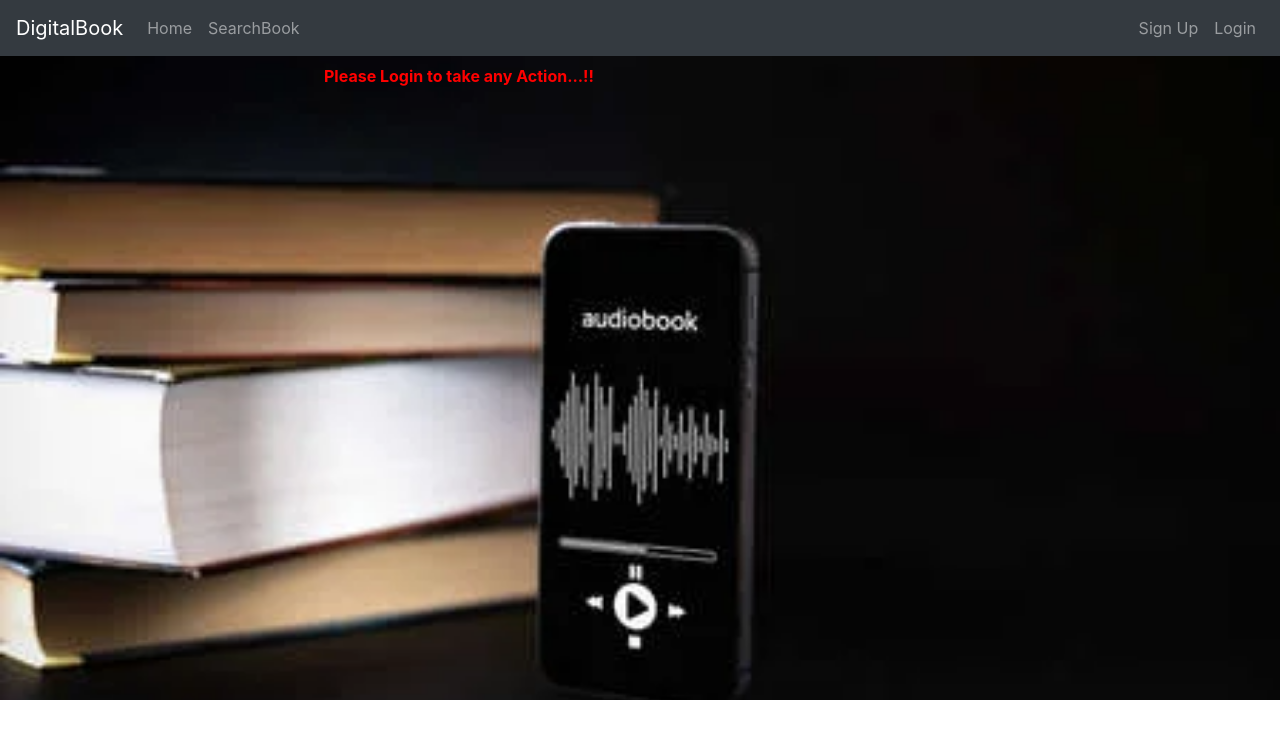
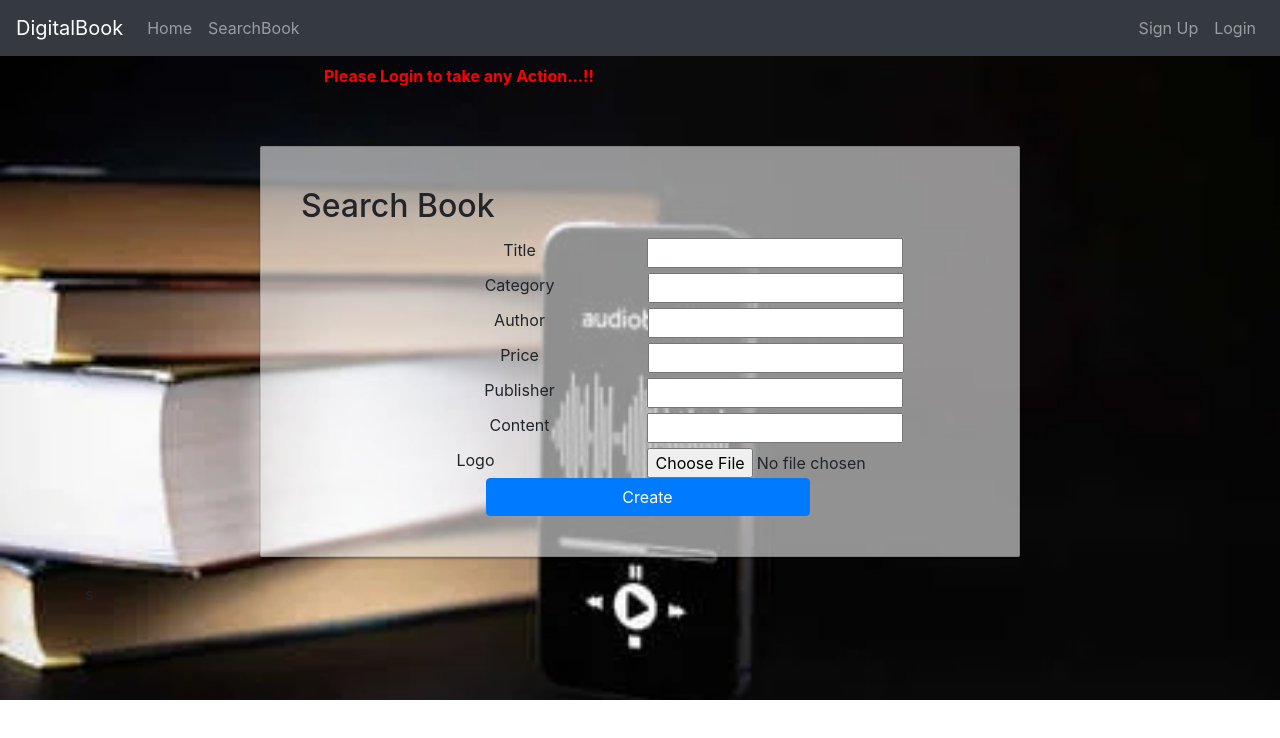
Before and after one commit to VSupekar1111/Digital-Books, an Angular app in the folder Digital-Books-Client/: page /createbook in a window 1280 px wide. Before the commit this address led to /. Shown: the top 738 px of the page. Built offline with nearby package versions, Linux system fonts and the light colour scheme.

Commit message:
Createbook and Createdbooks component added

```diff
--- a/Digital-Books-Client/src/app/_services/user.service.ts
+++ b/Digital-Books-Client/src/app/_services/user.service.ts
@@ -10,6 +10,7 @@ const TOKEN_HEADER_KEY = 'Authorization';
   providedIn: 'root'
 })
 export class UserService {
+
 
 
   pathvariable="";
@@ -85,6 +86,9 @@ this.isfirstPathVariable=false;
   getSubscribedBooks(userid: string | undefined) {
    return this.http.get(API_URL + 'readers/'+userid+'/books', { responseType: 'text' });
   }
+  //getAuthorBooks(userid: string | undefined) {
+    //return this.http.get(API_URL + 'author/'+userid+'/books', { responseType: 'text' });
+ // }
 
   UnsubcribeBook(userid: string | undefined, subscribeId: number) {
     const httpOptions = {
@@ -96,5 +100,25 @@ this.isfirstPathVariable=false;
     }, httpOptions);
   }
 
+  createBook(userid:number,title: string, category: string, author: string, price: string, publisher: string, content: string) {
+    const httpOptions = {
+      headers: new HttpHeaders({ 'Content-Type': 'application/json'})
+    };
+    let url='author/'+userid+'/books';
+    console.log(API_URL+url);
+    return this.http.post(API_URL+ url, {
+      title,
+      category,
+      author,
+      price,
+      publisher,
+      content
+    }, httpOptions);
+  }
+
+  getAuthorBooks(userid: string | undefined) {
+    console.log("API:"+API_URL + 'author/'+userid+'/books');
+    return this.http.get(API_URL + 'author/'+userid+'/books', { responseType: 'text' });
+  }
 
 }
--- a/Digital-Books-Client/src/app/app-routing.module.ts
+++ b/Digital-Books-Client/src/app/app-routing.module.ts
@@ -7,6 +7,8 @@ import { HomeComponent } from './home/home.component';
 import { ProfileComponent } from './profile/profile.component';
 import { SearchbookComponent } from './searchbook/searchbook.component';
 import { SubscribedbooksComponent } from './subscribedbooks/subscribedbooks.component';
+import { CreatebookComponent } from './createbook/createbook.component';
+import { CreatedbooksComponent } from './createdbooks/createdbooks.component';
 
 const routes: Routes = [
   { path: 'home', component: HomeComponent },
@@ -15,6 +17,8 @@ const routes: Routes = [
   { path: 'profile', component: ProfileComponent },
   { path: 'search', component: SearchbookComponent },
   { path: 'subscribedbooks', component: SubscribedbooksComponent },
+  {path: 'createbook',component:CreatebookComponent},
+  {path: 'createdbooks',component:CreatedbooksComponent},
   { path: '', redirectTo: 'home', pathMatch: 'full' }
 ];
 
--- a/Digital-Books-Client/src/app/app.component.html
+++ b/Digital-Books-Client/src/app/app.component.html
@@ -12,7 +12,7 @@
         <a href="/createbook" class="nav-link" routerLink="createbook">CreateBook</a>
       </li>
       <li class="nav-item" *ngIf="showAuthorBoard">
-        <a href="/createbook" class="nav-link" routerLink="#">CreatedBooks</a>
+        <a href="/createdbooks" class="nav-link" routerLink="createdbooks">CreatedBooks</a>
       </li>
       <li class="nav-item" *ngIf="showReaderBoard">
         <a href="/subscribedbooks" class="nav-link" routerLink="subscribedbooks">SubscribedBooks</a>
@@ -43,7 +43,7 @@
   <div class="holder" *ngIf="!isLoggedIn">
     <div class="message"><b>Please Login to take any Action...!!</b></div>
   </div>
-  <div class="">
+  <div class="container">
     <router-outlet></router-outlet>
   </div>
 </div>
--- a/Digital-Books-Client/src/app/app.module.ts
+++ b/Digital-Books-Client/src/app/app.module.ts
@@ -13,6 +13,8 @@ import { ProfileComponent } from './profile/profile.component';
 import { authInterceptorProviders } from './_helpers/auth.interceptor';
 import { SearchbookComponent } from './searchbook/searchbook.component';
 import { SubscribedbooksComponent } from './subscribedbooks/subscribedbooks.component';
+import { CreatebookComponent } from './createbook/createbook.component';
+import { CreatedbooksComponent } from './createdbooks/createdbooks.component';
 
 @NgModule({
   declarations: [
@@ -22,7 +24,9 @@ import { SubscribedbooksComponent } from './subscribedbooks/subscribedbooks.comp
     HomeComponent,
     ProfileComponent,
     SearchbookComponent,
-    SubscribedbooksComponent
+    SubscribedbooksComponent,
+    CreatebookComponent,
+    CreatedbooksComponent
   ],
   imports: [
     BrowserModule,
--- /dev/null
+++ b/Digital-Books-Client/src/app/createbook/createbook.component.css
@@ -0,0 +1,36 @@
+.card-container.card {
+    max-width: 760px !important;
+    padding: 40px 40px;
+  }
+
+  .card {
+    background-color: #f7f7f794;
+    padding: 20px 25px 30px;
+    margin: 0 auto 25px;
+    margin-top: 50px;
+    -moz-border-radius: 2px;
+    -webkit-border-radius: 2px;
+    border-radius: 2px;
+    -moz-box-shadow: 0px 2px 2px rgba(0, 0, 0, 0.3);
+    -webkit-box-shadow: 0px 2px 2px rgba(0, 0, 0, 0.3);
+    box-shadow: 0px 2px 2px rgba(0, 0, 0, 0.3);
+  }
+
+  .row{
+    padding-top: 5px;
+    padding-left: 15px;
+    margin: auto;
+
+   }
+
+   .fields{
+    width: 50%;
+    padding-top: 0px;
+  }
+  input{
+    width: auto;
+  }
+
+  .success{
+    color: green;
+  }
--- /dev/null
+++ b/Digital-Books-Client/src/app/createbook/createbook.component.html
@@ -0,0 +1,75 @@
+<div class="card card-container">
+    <h2>Search Book</h2>
+<div class="row" >
+  <div class="fields">
+     Title
+   </div>
+   <div class="fields">
+      <input [(ngModel)]= "book.title">
+   </div>
+   </div>
+   <div class="row" >
+    <div class="fields">
+       Category
+     </div>
+     <div class="fields">
+        <input [(ngModel)]= "book.category">
+     </div>
+     </div>
+
+   <div class="row" >
+   <div class="fields">
+      Author
+    </div>
+    <div class="fields">
+        <input [(ngModel)]= "book.author" readonly="true">
+    </div>
+    </div>
+    <div class="row" >
+    <div class="fields">
+      Price
+    </div>
+    <div class="fields">
+      <input [(ngModel)]= "book.price">
+    </div>
+    </div>
+    <div class="row" >
+    <div class="fields">
+     Publisher
+    </div>
+    <div class="fields">
+      <input [(ngModel)]= "book.publisher">
+    </div>
+    </div>
+    <div class="row" >
+    <div class="fields">
+        Content
+       </div>
+       <div class="fields">
+         <input [(ngModel)]= "book.content">
+       </div>
+       </div>
+       <div class="row" >
+        <div class="fields">
+           Logo
+         </div>
+         <div class="fields">
+            <input type="file" >
+         </div>
+         </div>
+
+     <div class="row fields" ><button class="btn btn-primary btn-block" (click)="createBook()">
+        Create
+      </button>
+    </div>
+ <div class="success" *ngIf="!isCreateBookFailed && message != ''">{{message}}</div>
+    <div
+    class="alert alert-danger"
+    role="alert"
+    *ngIf="isCreateBookFailed"
+  >
+   Failed: {{ errorMessage }}
+  </div>
+
+
+</div>s
--- /dev/null
+++ b/Digital-Books-Client/src/app/createbook/createbook.component.ts
@@ -0,0 +1,54 @@
+import { Component, OnInit } from '@angular/core';
+import { TokenStorageService } from '../_services/token-storage.service';
+import { UserService } from '../_services/user.service';
+
+@Component({
+  selector: 'app-createbook',
+  templateUrl: './createbook.component.html',
+  styleUrls: ['./createbook.component.css']
+})
+export class CreatebookComponent implements OnInit {
+  isCreateBookFailed=false;
+  isLoggedIn=false;
+  errorMessage="";
+  message="";
+  userId=0;
+
+
+ book={
+  category:"",
+  title:"",
+  author:"",
+  price:"",
+  publisher:"",
+  content:""
+ }
+  constructor(private userService: UserService, private tokenStorageService: TokenStorageService) { }
+
+  ngOnInit(): void {
+    this.isLoggedIn = !!this.tokenStorageService.getToken();
+
+    if (this.isLoggedIn) {
+      const user = this.tokenStorageService.getUser();
+      this.userId = user.id;
+      this.book.author=user.username;
+    }
+  }
+
+  createBook():void{
+    console.log("Creating Book");
+    this.userService.createBook(this.userId,this.book.title,this.book.category,this.book.author,this.book.price,this.book.publisher,this.book.content).subscribe(
+     data => {
+       this.isCreateBookFailed=false;
+       this.message="Book Created Id:"+data;
+       console.log(data);
+      },
+     err => {
+       this.isCreateBookFailed=true;
+       this.errorMessage = err.error.errorMessage;
+       console.log(this.errorMessage);
+     }
+   );
+     }
+
+}
--- /dev/null
+++ b/Digital-Books-Client/src/app/createdbooks/createdbooks.component.css
@@ -0,0 +1,59 @@
+.searchForm{
+    margin: auto;
+    width: 550px;
+    padding-top: 30px;
+    padding-bottom: 30px;
+    background-color: #f7f7f794;
+    text-align: center;
+    }
+
+    .books{
+     margin: auto;
+     width: 1000px;
+     padding-top: 30px;
+     padding-bottom: 30px;
+     background-color: rgba(231, 226, 236, 0.123);
+     text-align: center;
+     }
+
+
+.row{
+padding-top: 5px;
+ padding-left: 15px;
+ margin: auto;
+      }
+
+.book{
+ display: inline-block;
+  width: 100%;
+  background-color: #fff;
+  padding-left: 10px;
+ }
+ img{
+   height: 150px;
+   width: 225px;
+ }
+ .error{
+   color: red;
+ }
+ .hedding{
+   color:#fff;
+ }
+
+ .card-container.card {
+  max-width: 80%;
+  padding: 40px 40px;
+}
+
+.card {
+  padding: 20px 25px 30px;
+  background-color: #f7f7f794;
+  margin: 0 auto 25px;
+  margin-top: 50px;
+  -moz-border-radius: 2px;
+  -webkit-border-radius: 2px;
+  border-radius: 2px;
+  -moz-box-shadow: 0px 2px 2px rgba(0, 0, 0, 0.3);
+  -webkit-box-shadow: 0px 2px 2px rgba(0, 0, 0, 0.3);
+  box-shadow: 0px 2px 2px rgba(0, 0, 0, 0.3);
+}
--- /dev/null
+++ b/Digital-Books-Client/src/app/createdbooks/createdbooks.component.html
@@ -0,0 +1,28 @@
+
+<div class="card card-container" *ngIf="!isSearchSubscribedFailed">
+    <h2 class="hedding">Created Books</h2>
+    <div class="row">
+      <div class="card card-block"
+       *ngFor="let book of bookList">
+
+       <div class="book">
+        <img src="path/{{book.logo}}">
+       <h4 class="card-title">{{book.title}}</h4>
+     <p class="card-text"><b>Category </b>{{book.category}}</p>
+     <p class="card-text"><b>Author : </b>{{book.authorName}}</p>
+     <p class="card-text"><b>Price: </b>{{book.price}}</p>
+     <div *ngIf="book.active=='true'"> <button  class="btn btn-primary btn-block" (click)="blocUnblock()">
+      Block
+    </button></div>
+    <div *ngIf="book.active=='false'"> <button  class="btn btn-primary btn-block" (click)="blocUnblock()">
+        UnBlock
+      </button></div>
+    <div > <button  class="btn btn-primary btn-block" >
+      Edit
+    </button></div>
+     <div
+      class="error"
+      role="alert"
+      *ngIf="book.id==id &&  isFailed" >
+     Failed : {{ errorMessage }}
+    </div>
--- /dev/null
+++ b/Digital-Books-Client/src/app/createdbooks/createdbooks.component.ts
@@ -0,0 +1,59 @@
+import { Component, OnInit } from '@angular/core';
+import { TokenStorageService } from '../_services/token-storage.service';
+import { UserService } from '../_services/user.service';
+
+@Component({
+  selector: 'app-createdbooks',
+  templateUrl: './createdbooks.component.html',
+  styleUrls: ['./createdbooks.component.css']
+})
+export class CreatedbooksComponent implements OnInit {
+
+  isFailed=false;
+  isSearchSubscribedFailed=false;
+  private roles: string[] = [];
+  showReaderBoard = false;
+  id=0;
+  userid?: string;
+  errorMessage="";
+  bookList?:Book[];
+  content?: string;
+  constructor(private userService: UserService,private tokenStorageService: TokenStorageService) { }
+
+  ngOnInit(): void {
+    const user = this.tokenStorageService.getUser();
+    this.userid = user.id;
+    console.log("Fetching created book list");
+    this.userService.getAuthorBooks(this.userid).subscribe(
+      data => {
+        console.log(data);
+        this.bookList=JSON.parse(data).bookList;
+        if(this.bookList?.length == 0){
+          this.isSearchSubscribedFailed=true;
+        this.errorMessage = 'Books not Found';
+        }
+        console.log(this.bookList);
+      },
+      err => {
+        this.isSearchSubscribedFailed=true;
+        this.errorMessage = JSON.parse(err.error).errorMessage;
+      }
+    );
+  }
+
+  blocUnblock(){
+
+  }
+}
+
+export interface Book{
+  id:number;
+  category:string;
+  title:string;
+  author:string;
+  price:string;
+  publisher:string;
+  logo:string;
+  authorName:string;
+  active:string;
+}
```
Also changed, not shown: 2 other files (tests, documents, lock files or other folders).
